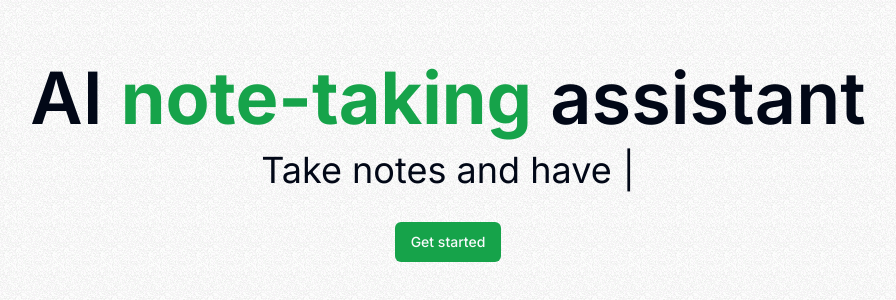
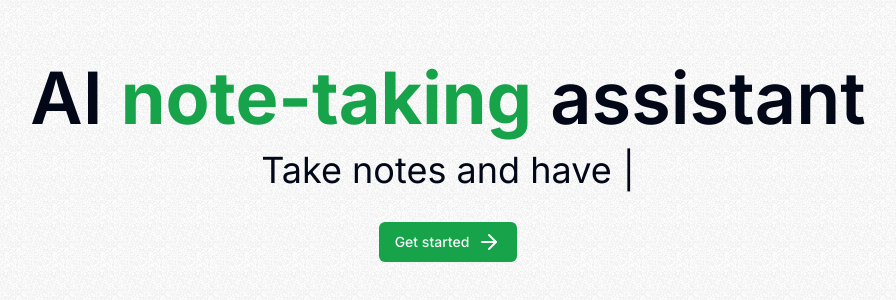
Before and after one commit to Jell13/note-taking, a Next.js app: page / in a window 1280 px wide. Shown: the part 238-538 px from the top of the page, without its empty margins (192-1088 px from the left). Built offline with nearby package versions, Linux system fonts and the light colour scheme.

Commit message:
added a bit in the main page

```diff
--- a/src/app/page.tsx
+++ b/src/app/page.tsx
@@ -2,6 +2,7 @@
 
 import TypewriterText from "@components/TypewriterText";
 import { Button } from "@components/ui/button";
+import { ArrowRight } from "lucide-react";
 
 export default function Home() {
 
@@ -13,7 +14,7 @@ export default function Home() {
         <div className="mt-4"/>
         <h2 className="text-4xl"><TypewriterText/></h2>
         <div className="mt-8"/>
-        <Button className="bg-green-600">Get started</Button>
+        <Button className="bg-green-600">Get started <ArrowRight className="ml-2"/></Button>
       </div>
     </div>
   );
```
